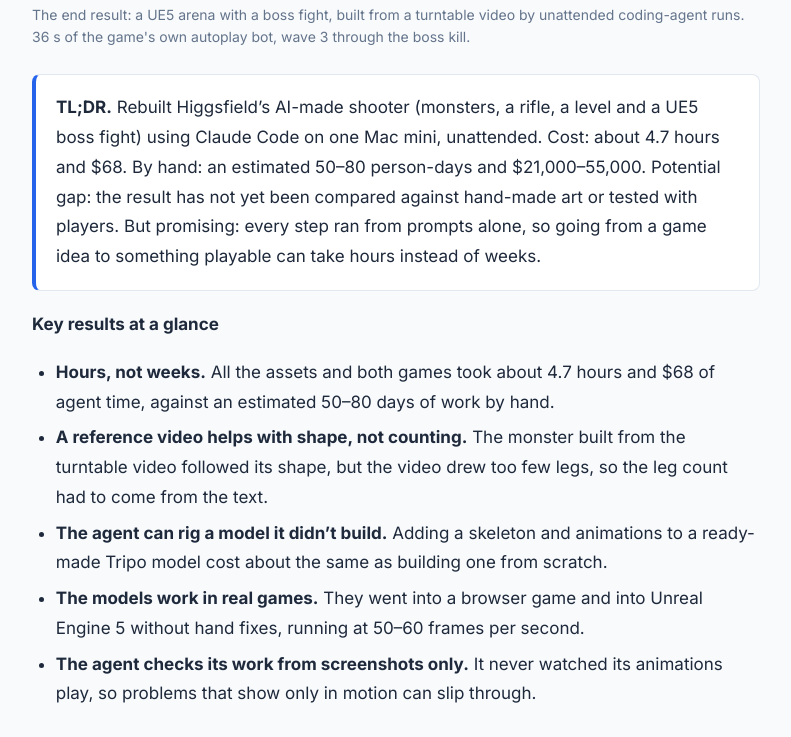
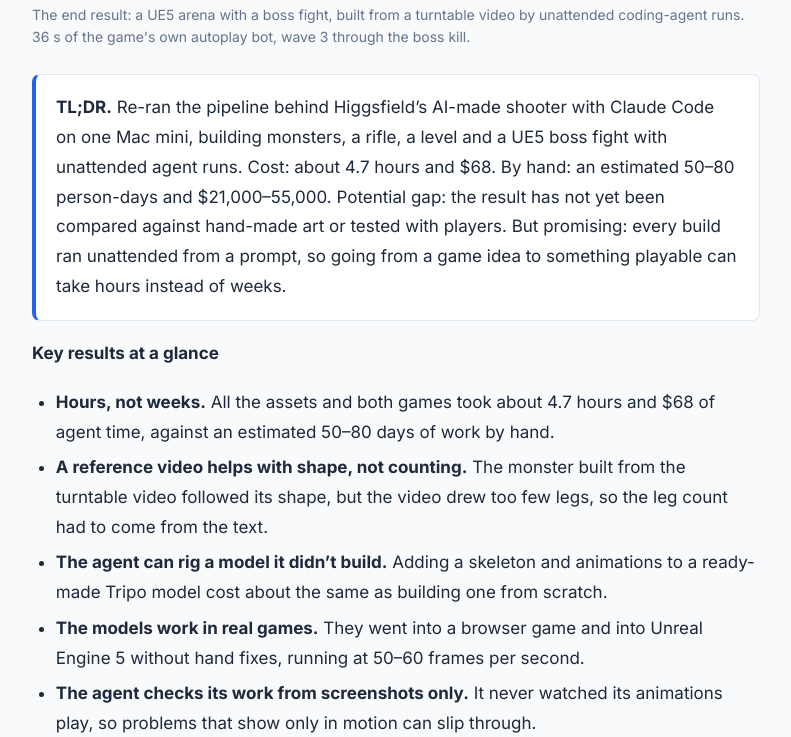
Before and after one commit to shanyang-me/blog, a Jekyll site: the page built from _posts/2026-11-12-agent-built-game-assets.md, in a window 1280 px wide and 900 px high, scrolled down 526 px, cut to the strip 163-900 px from the top of the window. Shown: the whole strip, without its empty margins (244-1035 px from the left). Built offline with Jekyll 4.4.1, drawn with Linux system fonts in a browser that asks for light colours; some of the changed text lies outside the part shown.

Commit message:
Consistency pass: hours, who built what, prompt vs description, scope of unattended
Co-Authored-By: Claude Opus 5.5 <noreply@anthropic.com>

```diff
--- a/_posts/2026-11-12-agent-built-game-assets.md
+++ b/_posts/2026-11-12-agent-built-game-assets.md
@@ -2,7 +2,7 @@
 layout: post
 title: "Rebuilding an AI Shooter: 4.7 Agent-Hours vs. 50–80 Person-Days"
 date: 2026-11-12
-description: "I replicated a published turntable → Blender → Unreal game pipeline with Claude Code, end to end and unattended: about $68 and 4.7 agent-hours for work estimated at 50–80 person-days by hand. Every step ran from prompts, with no one helping."
+description: "I replicated a published turntable → Blender → Unreal game pipeline with Claude Code, end to end and unattended: about $68 and 4.7 agent-hours for work estimated at 50–80 person-days by hand. Every build ran unattended from a prompt."
 image: /assets/agent-built-game-assets/og.jpg
 permalink: /agent-built-game-assets/
 bibtex_key: yang2026agentgameassets
@@ -15,7 +15,7 @@ bibtex_key: yang2026agentgameassets
 </figure>
 
 <div class="tldr" markdown="1">
-**TL;DR.** Rebuilt Higgsfield's AI-made shooter (monsters, a rifle, a level and a UE5 boss fight) using Claude Code on one Mac mini, unattended. Cost: about 4.7 hours and $68. By hand: an estimated 50–80 person-days and $21,000–55,000. Potential gap: the result has not yet been compared against hand-made art or tested with players. But promising: every step ran from prompts alone, so going from a game idea to something playable can take hours instead of weeks.
+**TL;DR.** Re-ran the pipeline behind Higgsfield's AI-made shooter with Claude Code on one Mac mini, building monsters, a rifle, a level and a UE5 boss fight with unattended agent runs. Cost: about 4.7 hours and $68. By hand: an estimated 50–80 person-days and $21,000–55,000. Potential gap: the result has not yet been compared against hand-made art or tested with players. But promising: every build ran unattended from a prompt, so going from a game idea to something playable can take hours instead of weeks.
 </div>
 
 **Key results at a glance**
@@ -176,7 +176,7 @@ The pipeline runs from a turntable video through 3D assets and rigging to two pl
 
 ## Setup
 
-I chose what to build, which routes to compare and when to stop. A separate Claude Code session, which I call the supervising session, turned those choices into prompts and launched the runs. Every asset and game came from headless `claude -p` runs on Fable 5.2, fully unattended once launched, all on one Mac mini (Apple M5, 16 GB). Each run builds, renders, checks its own pictures and fixes what is wrong, round after round. Claude costs are API-equivalent prices; fal costs are what fal billed. Prompts are in the appendix.
+I chose what to build, which routes to compare and when to stop. A separate Claude Code session, which I call the supervising session, turned those choices into prompts and launched the runs. Apart from the Kling video and the Tripo meshes, every asset and game came from headless `claude -p` runs on Fable 5.2, fully unattended once launched, all on one Mac mini (Apple M5, 16 GB). Each run builds, renders, checks its own pictures and fixes what is wrong, round after round. Claude costs are API-equivalent prices; fal costs are what fal billed. Prompts are in the appendix.
 
 ## 1. Reference: the turntable video
 
@@ -288,7 +288,7 @@ The supervising session installed Unreal, solved four macOS setup issues once, a
 
 </div>
 
-Agent cost is $63.40 of Claude at API-equivalent prices plus $4.55 billed by fal; it leaves out installing Unreal, the supervising session and my time. By-hand figures are estimates from typical industry hours for mid-level indie work, not quotes, and come to roughly $21,000–55,000 at freelance rates.
+The 4.8 h total is 4.7 h of agent runs plus 7 minutes of Kling and Tripo generation. Cost is $63.40 of Claude at API-equivalent prices plus $4.55 billed by fal; it leaves out installing Unreal, the supervising session and my time. By-hand figures are estimates from typical industry hours for mid-level indie work, not quotes, and come to roughly $21,000–55,000 at freelance rates.
 
 ## Limitations and next steps
 
```
Also changed, not shown: other parts of _posts/2026-11-12-agent-built-game-assets.md (+3 -3 lines).
